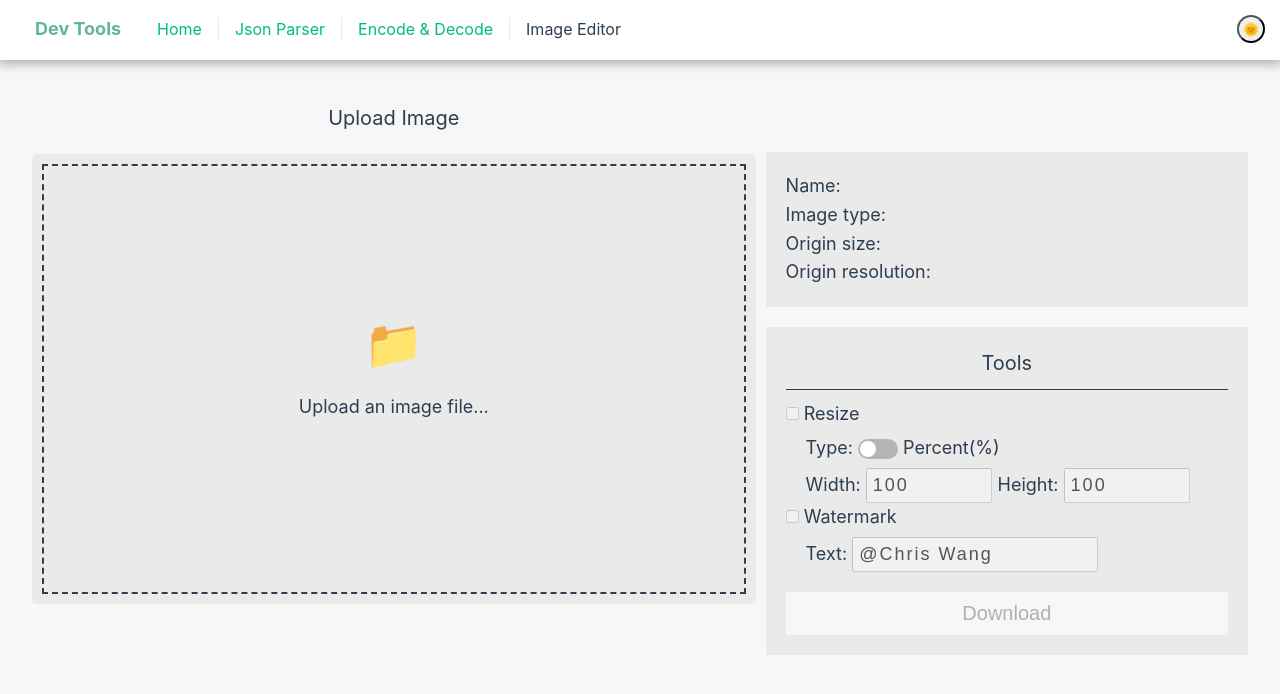
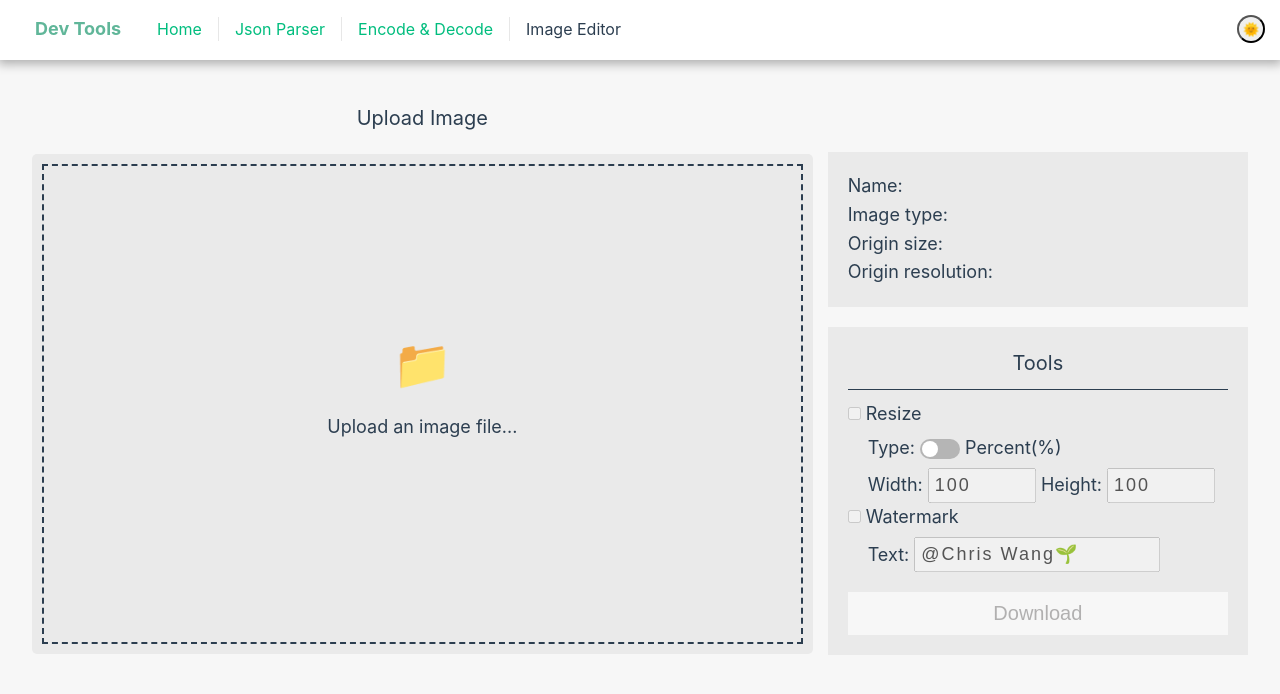
Before and after one commit to wangchristine/dev-tools, a Vue app: page /image-editor in a window 1280 px wide. Shown: the top 694 px of the page. Built offline with nearby package versions, Linux system fonts and the light colour scheme.

Commit message:
adjust layout and preview image css

```diff
--- a/src/views/ImageEditorView.vue
+++ b/src/views/ImageEditorView.vue
@@ -9,7 +9,7 @@ let resizeType = ref("percent");
 let resizeWidth = ref(100);
 let resizeHeight = ref(100);
 let needWatermark = ref(false);
-let watermarkText = ref("@Chris Wang");
+let watermarkText = ref("@Chris Wang🌱");
 // dom
 let canvas = ref(null);
 let resize = ref(null);
@@ -50,9 +50,9 @@ const uploadImage = (event) => {
     canvas.value.height = img.height;
 
     if (img.width >= img.height) {
-      canvas.value.style.width = "100%";
+      canvas.value.style.maxWidth = "100%";
     } else {
-      canvas.value.style.height = "30vw";
+      canvas.value.style.maxHeight = "500px";
     }
 
     ctx.drawImage(img, 0, 0, img.width, img.height, 0, 0, canvas.value.width, canvas.value.height);
@@ -221,7 +221,7 @@ onUnmounted(() => {
         <input type="file" name="userImage" id="userImage" accept="image/*" @change="uploadImage"/>
       </label>
       <div class="preview-block" v-else>
-        <canvas ref="canvas" id="canvas" class="preview-image" width="800" height="450"></canvas>
+        <canvas ref="canvas" id="canvas" class="preview-image" width="800" height="500"></canvas>
       </div>
     </div>
     <div class="information-block">
@@ -293,7 +293,7 @@ onUnmounted(() => {
 }
 
 .image-block {
-  width: 60%;
+  width: 65%;
 }
 
 .image-block .title {
@@ -305,7 +305,7 @@ onUnmounted(() => {
 .upload-file {
   display: block;
   width: 100%;
-  height: 450px;
+  height: 500px;
   background-color: var(--color-block-background2);
   text-align: center;
   margin-top: 10px;
@@ -316,7 +316,7 @@ onUnmounted(() => {
 
 .upload-file .upload-block {
   border: dashed 2px;
-  padding: 140px 40px;
+  padding: 160px 40px;
   height: 100%;
 }
 
@@ -340,11 +340,13 @@ onUnmounted(() => {
   align-items: center;
   background-color: var(--color-block-background2);
   margin-top: 10px;
+  width: 100%;
+  height: 500px;
 }
 
 .information-block {
-  width: 40%;
-  margin-left: 10px;
+  width: 35%;
+  margin-left: 15px;
   font-size: 18px;
 }
 
@@ -386,6 +388,7 @@ onUnmounted(() => {
 .tools input[type="text"] {
   padding: 5px;
   font-size: 18px;
+  max-width: 100%;
   letter-spacing: 2px;
 }
 
```
